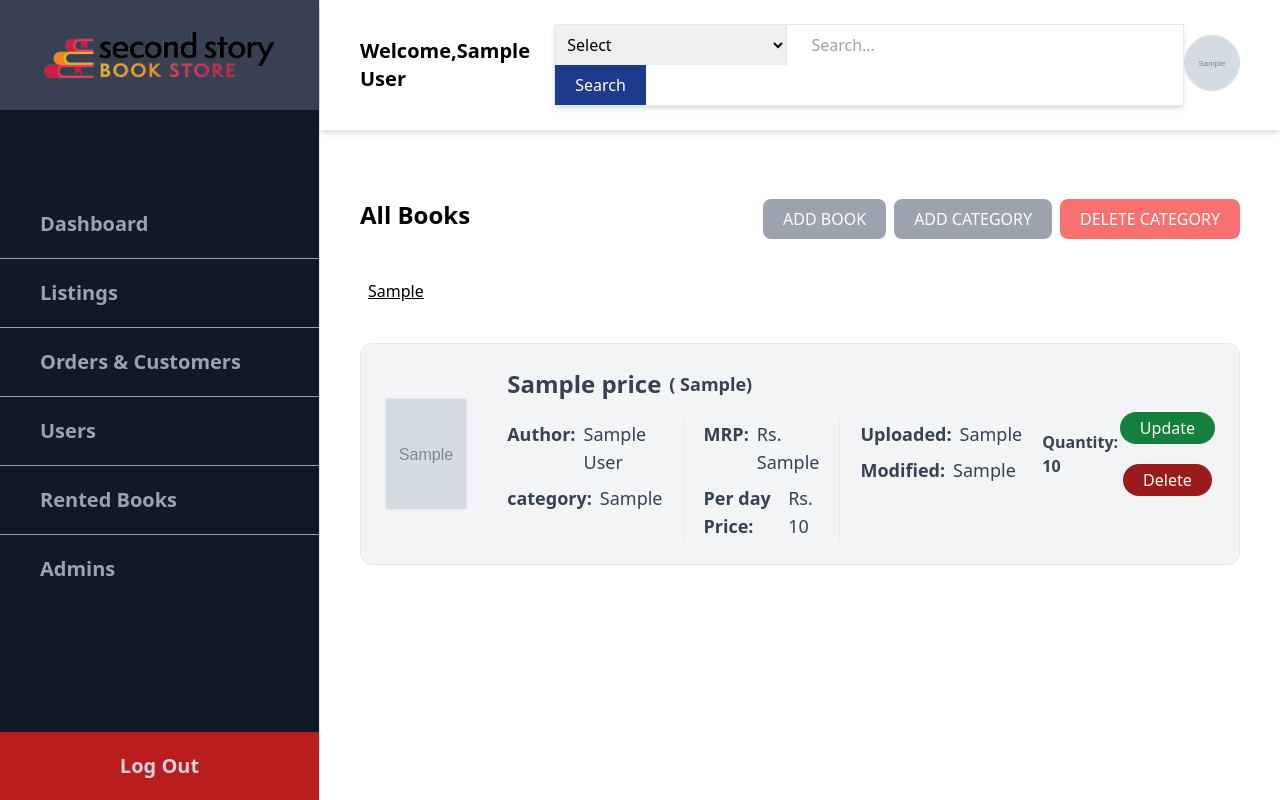
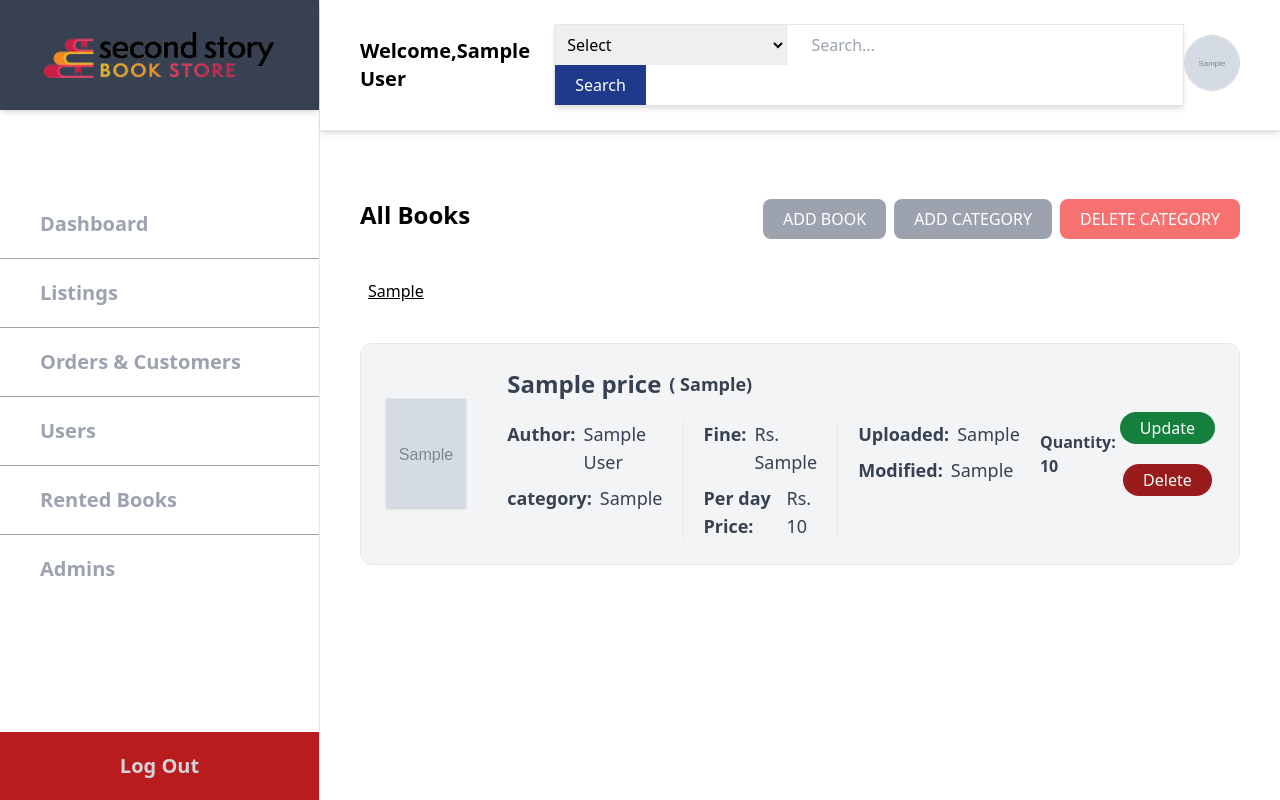
Before and after one commit to ParamjeetKaur161607/Book-Rentel-System, a PHP site: page /Admin/ALL_BOOKS.PHP in a window 1280 px wide. Run offline with PHP 8.4, Linux system fonts and the light colour scheme; the visitor is signed in with stand-in values (Sample User, id 1); tables that the repository leaves empty or names only in its code hold one stand-in row (values such as "Sample post"); grey boxes marked "Sample" are stand-in pictures; some libraries are stand-ins or nearby versions.

Commit message:
changes done in per pay price and per day fine

```diff
--- a/Admin/ADMIN_PANEL.PHP
+++ b/Admin/ADMIN_PANEL.PHP
@@ -28,7 +28,7 @@ if (isset($_SESSION['super_admin_login'])) {
 
     <body>
         <aside
-            class="bg-gray-900 border-r h-screen w-[20rem] fixed leading-10 flex flex-col gap-5 items-center justify-between">
+            class="bg-gray- border-r h-screen w-[20rem] fixed leading-10 flex flex-col gap-5 items-center justify-between">
             <div class="w-full flex flex-col items-center gap-20 ">
                 <button class="bg-gray-700 p-6 w-full shadow-md">
                     <div class="bg-gray-700 px-5 py-2">
--- a/Admin/ALL_BOOKS.PHP
+++ b/Admin/ALL_BOOKS.PHP
@@ -82,9 +82,9 @@ require("ADMIN_PANEL.PHP");
                                     </dl>
                                     <dl class="space-y-2 px-5">
                                         <div class="flex gap-2">
-                                            <dt class="font-bold">MRP:</dt>
+                                            <dt class="font-bold">Fine:</dt>
                                             <dd>Rs.
-                                                <?= $all_books[$key]['mrp']; ?>
+                                                <?= $all_books[$key]['fine']; ?>
                                             </dd>
                                         </div>
                                         <div class="flex gap-2">
--- a/Admin/ORDER.PHP
+++ b/Admin/ORDER.PHP
@@ -69,9 +69,13 @@ $all_orders=$object_CRUD->getRecords('orders');
                                 </ul>
                                 <ul>
                                     <li><b>Address: </b><?= $value['customer_address']; ?></li>
+
                                 </ul>
+
                             </div>
+                            <p class="text-red-700"><b>Note By user: </b><?= $value['Note']; ?></p>
                         </div>
+
 
 
                     </div>
--- a/USER/CUSTOMER_ORDERS.PHP
+++ b/USER/CUSTOMER_ORDERS.PHP
@@ -25,6 +25,7 @@ if(isset($_SESSION['login'])){
 
         <ol class="list-decimal grid grid-cols-3 gap-10">
             <?php
+
             if(isset($all_orders)):
             foreach ($all_orders as $key => $value):
                 // $object_CRUD->getJoinOrders('orders','books','books_price','sku','sku',$value['sku']);
@@ -55,6 +56,7 @@ if(isset($_SESSION['login'])){
                                     <a href="mailto:<?php $emails[0]['email'] ?>"
                                         class="underline"><?= $values['email']; ?></a>
                                         <?php  endforeach;?>
+                                    <p>Payment: <?= $object_CRUD->record['payment']?></p>
                                 </div>
                             </div>
                             <div class="flex justify-between w-full">
--- a/USER/ORDER_DETAILS.PHP
+++ b/USER/ORDER_DETAILS.PHP
@@ -48,17 +48,16 @@ if (isset($_POST['place_order'])) {
         $order_id=$object_CRUD->unique_id();
         foreach ($object_OrderValidationHandler->all_sku as $key => $value) {
             $return=$object_CRUD->getRecordWithConditions('validate_return_date','return_date','user_id',"$_SESSION[login]",'sku', "$value[sku]");
-            var_dump($return);
+            $getBookFine=$object_CRUD->getRecord('books_price','fine','sku',"$value[sku]");
             if(!empty($return)){
                 $return_date= $return[0]["return_date"];
                 if(!empty($return_date)){
                     $book_return_Date=$return_date;
                 }
             }
-
             if(date('Y-m-d') > $return_date){
                 $daysDifference = $object_OrderValidationHandler->getTotalDays($return_date[0]['return_date'] , date('Y-m-d'));
-                $fine= $daysDifference*2;
+                $fine= $daysDifference*$getBookFine[0]['fine'];
             }else{
                 $fine= 0;
             }
--- a/VALIDATION.PHP
+++ b/VALIDATION.PHP
@@ -4,9 +4,9 @@ include_once("DATABASE.PHP");
 // trait for validation checking
 trait validation_trait
 {
-    public $name, $email, $address, $phone, $gender, $dob, $security_question, $password, $card_number, $name_on_card, $cvv, $card_expiry_month, $card_expiry_year, $profile_picture, $profile_picture_name, $profile_picture_path, $date, $category, $duration, $payment, $start_date, $max_duration, $return_date, $sale_price, $daysDifference, $book_image_path, $book_image_name, $insert_data, $old_password, $alert, $search;
+    public $name, $email, $address, $phone, $gender, $dob, $security_question, $password, $card_number, $name_on_card, $cvv, $card_expiry_month, $card_expiry_year, $profile_picture, $profile_picture_name, $profile_picture_path, $date, $category, $duration, $payment, $start_date, $max_duration, $return_date, $sale_price, $daysDifference, $book_image_path, $book_image_name, $insert_data, $old_password, $alert, $search,$fine;
 
-    public $error_name, $error_email, $error_address, $error_phone, $error_gender, $error_dob, $error_security_question, $error_password, $error_card_number, $error_name_on_card, $error_cvv, $error_card_expiry_month, $error_card_expiry_year, $error_profile_picture, $error_category, $error_duration, $error_payment;
+    public $error_name, $error_email, $error_address, $error_phone, $error_gender, $error_dob, $error_security_question, $error_password, $error_card_number, $error_name_on_card, $error_cvv, $error_card_expiry_month, $error_card_expiry_year, $error_profile_picture, $error_category, $error_duration, $error_payment,$error_fine;
 
     public $book_sku, $book_title, $book_author, $book_category, $book_discription, $book_quantity, $book_price, $book_sale_price, $book_image;
 
@@ -324,14 +324,28 @@ class BookValidationHandler extends database
      */
     public function is_book_price_valid()
     {
-        $this->book_price = $_POST['book_price'];
+        $this->book_price = $_POST['per_day_price'];
         if (empty(trim($this->book_price))) {
             $this->error_book_price = "Please enter price of the book!";
             return;
         }
 
-        if (!ctype_digit($this->book_price)) {
+        if (!is_int($this->book_price) && !is_numeric($this->book_price)) {
             $this->error_book_price = "Please enter the valid book price!";
+            return;
+        }
+    }
+
+    public function is_book_fine_valid()
+    {
+        $this->fine = $_POST['per_day_fine'];
+        if (empty(trim($this->fine))) {
+            $this->error_fine = "Please enter per day fine for this book!";
+            return;
+        }
+
+        if (!is_int($this->fine) && !is_numeric($this->fine)) {
+            $this->error_fine = "Please enter the valid book Fine!";
             return;
         }
     }
@@ -1214,7 +1228,6 @@ if (isset($_POST['update_admin'])) {
 
     }
 }
-
 if (isset($_POST['search'])) {
     if (isset($_POST['search_category'])) {
         switch ($_POST['search_category']) {
```
Also changed, not shown: Admin/ADD_BOOK.PHP (+27 -10 lines), Admin/UPDATE_BOOK.PHP (+23 -5 lines), TEST.PHP (+4 -6 lines), book_rentel_system.sql (+8 -5 lines).
